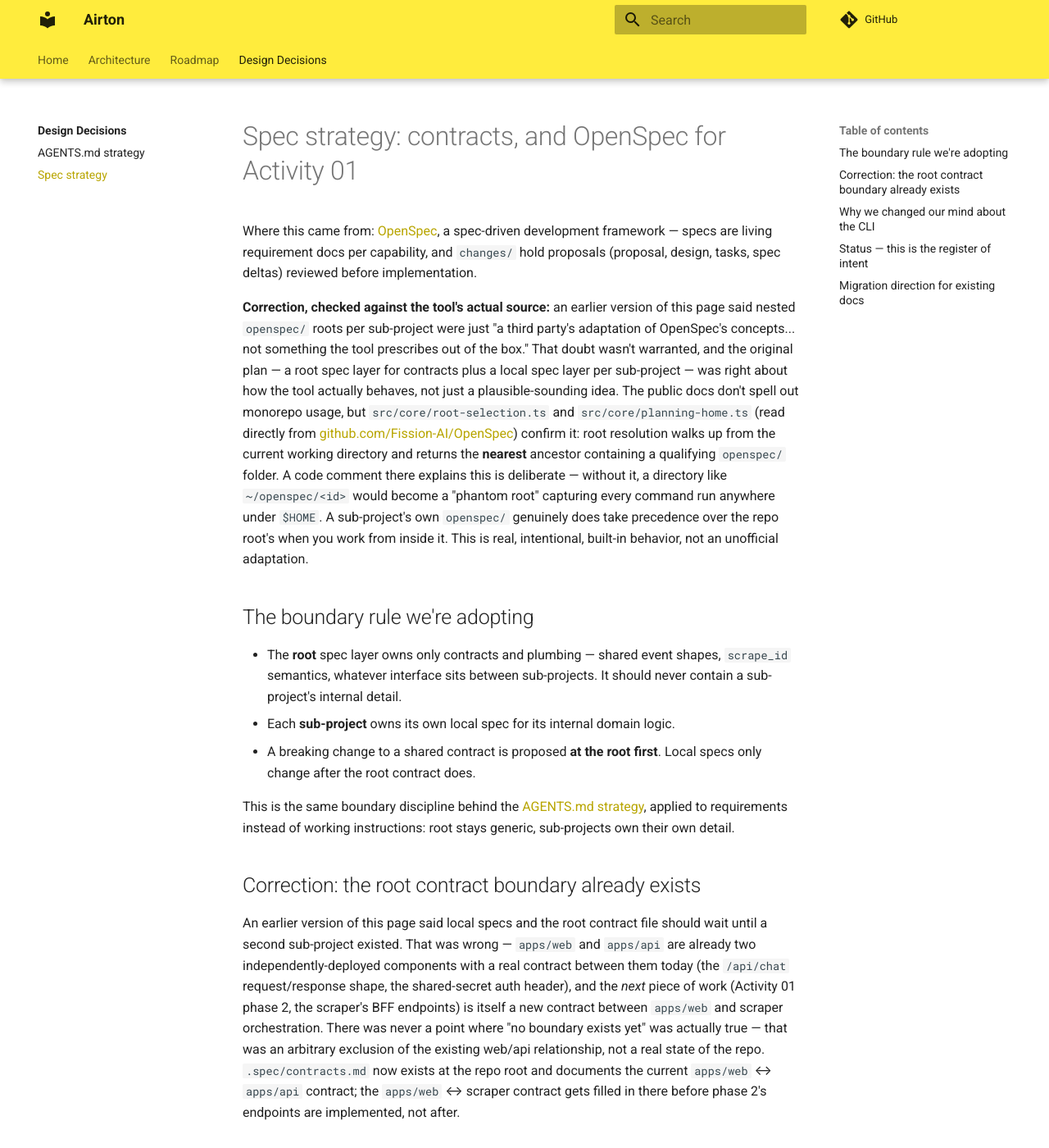
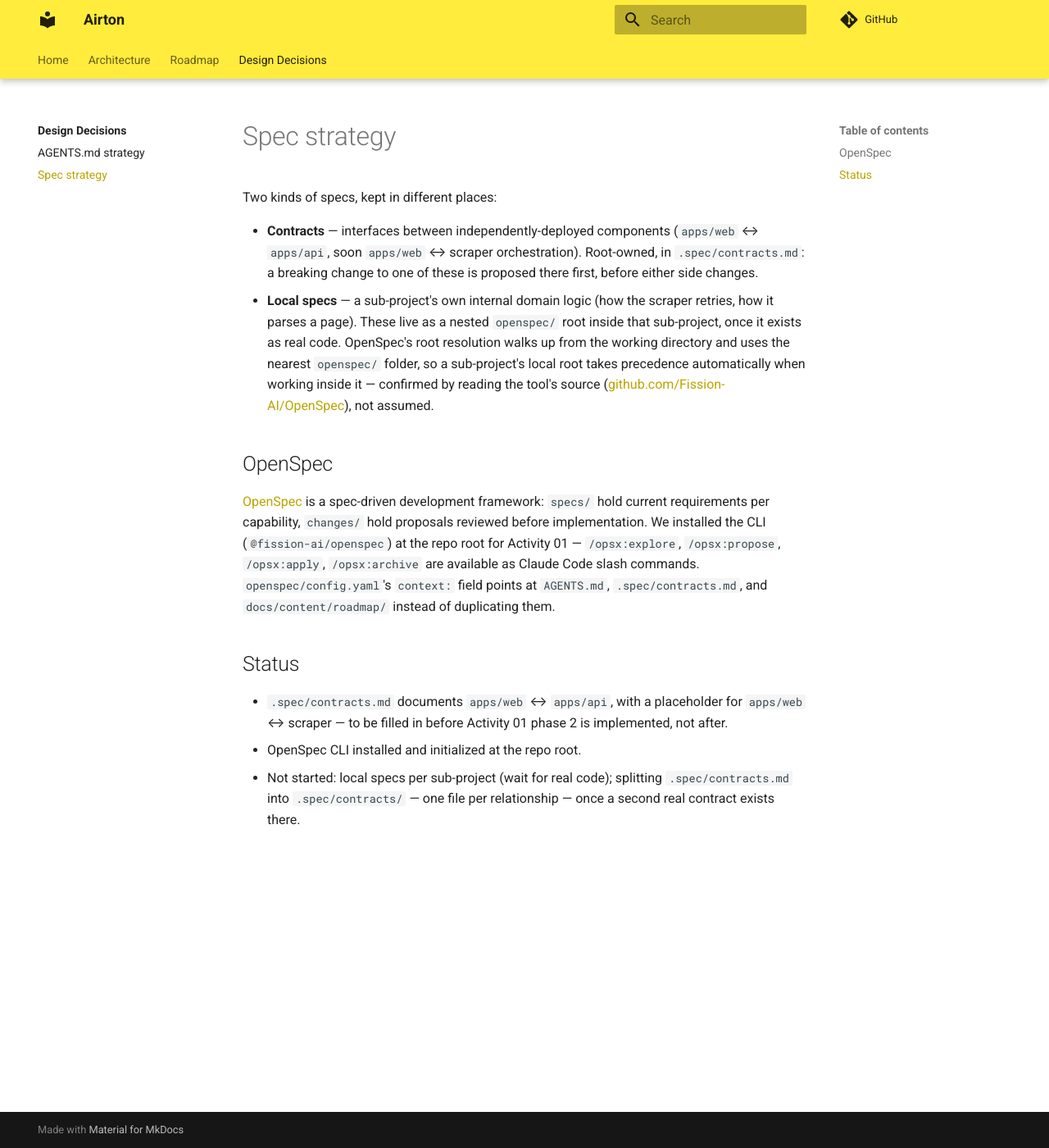
Before and after one commit to MarcoAAlmeida/airton, an MkDocs documentation site: the page built from docs/content/sdd/spec-strategy.md, in a window 1280 px wide and 1400 px high. Shown: the whole window at 82% size. Built offline with MkDocs 1.6.1 and Material for MkDocs 9.7.7, drawn with Linux system fonts in a browser that asks for light colours; comment, search, counter and statistics services are not loaded; some of the changed text lies outside the part shown.

Commit message:
Simplify spec strategy doc, cut history-of-corrections narration
Removed the migration-direction-for-existing-docs section and every
"an earlier version of this page said..." framing. States the
current decision plainly instead of narrating how we got here.

Co-Authored-By: Claude Sonnet 5 <noreply@anthropic.com>

```diff
--- a/docs/content/sdd/spec-strategy.md
+++ b/docs/content/sdd/spec-strategy.md
@@ -1,118 +1,38 @@
-# Spec strategy: contracts, and OpenSpec for Activity 01
+# Spec strategy
 
-Where this came from: [OpenSpec](https://openspec.dev/), a spec-driven
-development framework — specs are living requirement docs per capability,
-and `changes/` hold proposals (proposal, design, tasks, spec deltas)
-reviewed before implementation.
+Two kinds of specs, kept in different places:
 
-**Correction, checked against the tool's actual source:** an earlier
-version of this page said nested `openspec/` roots per sub-project were
-just "a third party's adaptation of OpenSpec's concepts... not something
-the tool prescribes out of the box." That doubt wasn't warranted, and the
-original plan — a root spec layer for contracts plus a local spec layer
-per sub-project — was right about how the tool actually behaves, not just
-a plausible-sounding idea. The public docs don't spell out monorepo
-usage, but `src/core/root-selection.ts` and `src/core/planning-home.ts`
-(read directly from [github.com/Fission-AI/OpenSpec](https://github.com/Fission-AI/OpenSpec))
-confirm it: root resolution walks up from the current working directory
-and returns the **nearest** ancestor containing a qualifying `openspec/`
-folder. A code comment there explains this is deliberate — without it, a
-directory like `~/openspec/<id>` would become a "phantom root" capturing
-every command run anywhere under `$HOME`. A sub-project's own
-`openspec/` genuinely does take precedence over the repo root's when you
-work from inside it. This is real, intentional, built-in behavior, not
-an unofficial adaptation.
+- **Contracts** — interfaces between independently-deployed components
+  (`apps/web` ↔ `apps/api`, soon `apps/web` ↔ scraper orchestration).
+  Root-owned, in `.spec/contracts.md`: a breaking change to one of these
+  is proposed there first, before either side changes.
+- **Local specs** — a sub-project's own internal domain logic (how the
+  scraper retries, how it parses a page). These live as a nested
+  `openspec/` root inside that sub-project, once it exists as real code.
+  OpenSpec's root resolution walks up from the working directory and
+  uses the nearest `openspec/` folder, so a sub-project's local root
+  takes precedence automatically when working inside it — confirmed by
+  reading the tool's source
+  ([github.com/Fission-AI/OpenSpec](https://github.com/Fission-AI/OpenSpec)),
+  not assumed.
 
-## The boundary rule we're adopting
+## OpenSpec
 
-- The **root** spec layer owns only contracts and plumbing — shared
-  event shapes, `scrape_id` semantics, whatever interface sits between
-  sub-projects. It should never contain a sub-project's internal detail.
-- Each **sub-project** owns its own local spec for its internal domain
-  logic.
-- A breaking change to a shared contract is proposed **at the root
-  first**. Local specs only change after the root contract does.
+[OpenSpec](https://openspec.dev/) is a spec-driven development
+framework: `specs/` hold current requirements per capability, `changes/`
+hold proposals reviewed before implementation. We installed the CLI
+(`@fission-ai/openspec`) at the repo root for Activity 01 —
+`/opsx:explore`, `/opsx:propose`, `/opsx:apply`, `/opsx:archive` are
+available as Claude Code slash commands. `openspec/config.yaml`'s
+`context:` field points at `AGENTS.md`, `.spec/contracts.md`, and
+`docs/content/roadmap/` instead of duplicating them.
 
-This is the same boundary discipline behind the
-[AGENTS.md strategy](agents-md-strategy.md), applied to requirements
-instead of working instructions: root stays generic, sub-projects own
-their own detail.
+## Status
 
-## Correction: the root contract boundary already exists
-
-An earlier version of this page said local specs and the root contract
-file should wait until a second sub-project existed. That was wrong —
-`apps/web` and `apps/api` are already two independently-deployed
-components with a real contract between them today (the `/api/chat`
-request/response shape, the shared-secret auth header), and the *next*
-piece of work (Activity 01 phase 2, the scraper's BFF endpoints) is
-itself a new contract between `apps/web` and scraper orchestration. There
-was never a point where "no boundary exists yet" was actually true — that
-was an arbitrary exclusion of the existing web/api relationship, not a
-real state of the repo. `.spec/contracts.md` now exists at the repo root
-and documents the current `apps/web` ↔ `apps/api` contract; the
-`apps/web` ↔ scraper contract gets filled in there before phase 2's
-endpoints are implemented, not after.
-
-## Why we changed our mind about the CLI
-
-The original reasoning for deferring the CLI conflated two different
-things it provides: contract-boundary enforcement between sub-projects
-(legitimately not needed until a second one exists — see the correction
-above, since that premise turned out to be wrong too) and a **persisted,
-reviewable plan** written before implementation, protecting against an
-agent misinterpreting a requirement. The second one doesn't need a
-second sub-project at all — it needs requirements ambiguous enough that
-the interpretation is worth checking, which is exactly where Activity 01
-starts (choice of Source, event shapes, RAG design, Agent framework — all
-have more than one reasonable reading). Plan Mode gives that review gate
-*in-session*, but the plan itself doesn't persist anywhere durable,
-shareable with teammates, or browsable months later — which is what
-actually mattered. That's the gap the CLI closes, so we installed it.
-
-**Installed**: `@fission-ai/openspec` globally, initialized at the repo
-root via `openspec init --tools claude` (no scraper sub-project folder
-exists yet for it to live under instead). This added `/opsx:explore`,
-`/opsx:propose`, `/opsx:apply`, and `/opsx:archive` slash commands and
-skills for Claude Code, plus `openspec/config.yaml`, whose `context:`
-field points at `AGENTS.md`, `.spec/contracts.md`, and
-`docs/content/roadmap/` rather than duplicating them.
-
-Local specs per sub-project's *internal* domain logic still wait on that
-sub-project existing as real code — that reasoning is unchanged.
-
-Specs and OpenSpec's own `changes/`/`specs/` artifacts live in
-`openspec/` and `.spec/` at the repo root — **not** under `docs/content/`,
-which stays human-facing narrative (architecture description, roadmap,
-decisions like this one).
-
-## Status — this is the register of intent
-
-- **Done:** `.spec/contracts.md` exists at the repo root, documenting the
-  current `apps/web` ↔ `apps/api` contract. OpenSpec CLI installed and
-  initialized at the repo root for Activity 01.
-- **Next (not started):** draft the first real proposal via
-  `/opsx:propose` for Activity 01 phase 1 (the first scraper). Before
-  Activity 01 phase 2 (the scraper's BFF endpoints) is implemented, add
-  the `apps/web` ↔ scraper orchestration contract to `.spec/contracts.md`
-  — the shared event shapes (`scrape.requested` / `page.scraped` /
-  `scrape.completed` / `scrape.failed`) and `scrape_id` semantics
-  designed in conversation — before the endpoints exist, not after.
-- **Later (not started):** local specs per sub-project's internal domain
-  logic, as a nested `openspec/` root inside that sub-project (confirmed
-  to work as intended, not a guess) — once that sub-project exists as
-  real code. Only the timing is deferred, not whether this is the right
-  mechanism.
-
-## Migration direction for existing docs
-
-Where a future spec and an existing narrative doc end up describing the
-same thing, the plan is to **replace** the narrative version with the
-spec-adherent one, not maintain both. [Architecture](../architecture.md)
-is the most likely candidate — once real specs exist, the parts of it
-that are actually contracts (not narrative explanation for a
-non-Cloudflare-savvy reader) should move there and be superseded, rather
-than kept as a second, driftable copy. This isn't scheduled work yet —
-it's the intended direction once there's an actual spec to migrate
-toward, so we don't accidentally lock in "docs and specs coexist forever"
-by default.
+- `.spec/contracts.md` documents `apps/web` ↔ `apps/api`, with a
+  placeholder for `apps/web` ↔ scraper — to be filled in before Activity
+  01 phase 2 is implemented, not after.
+- OpenSpec CLI installed and initialized at the repo root.
+- Not started: local specs per sub-project (wait for real code);
+  splitting `.spec/contracts.md` into `.spec/contracts/` — one file per
+  relationship — once a second real contract exists there.
```
